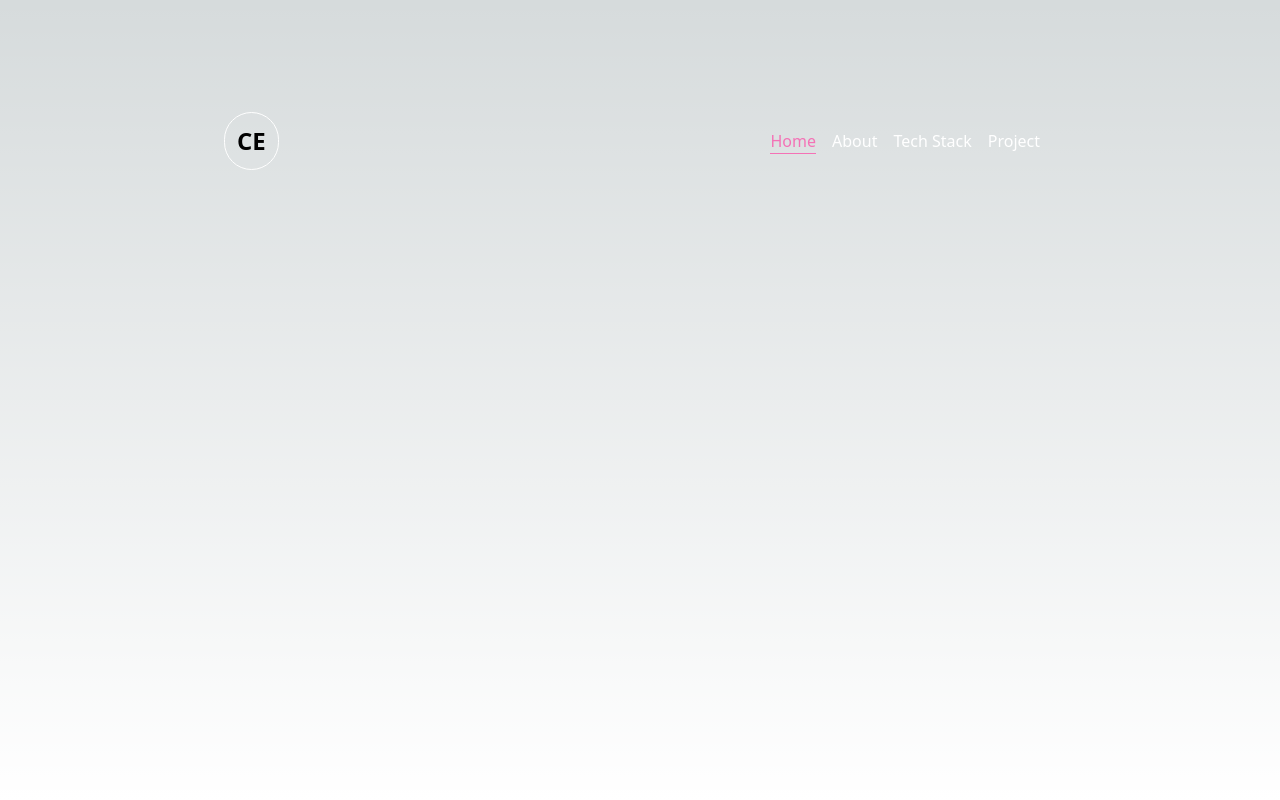
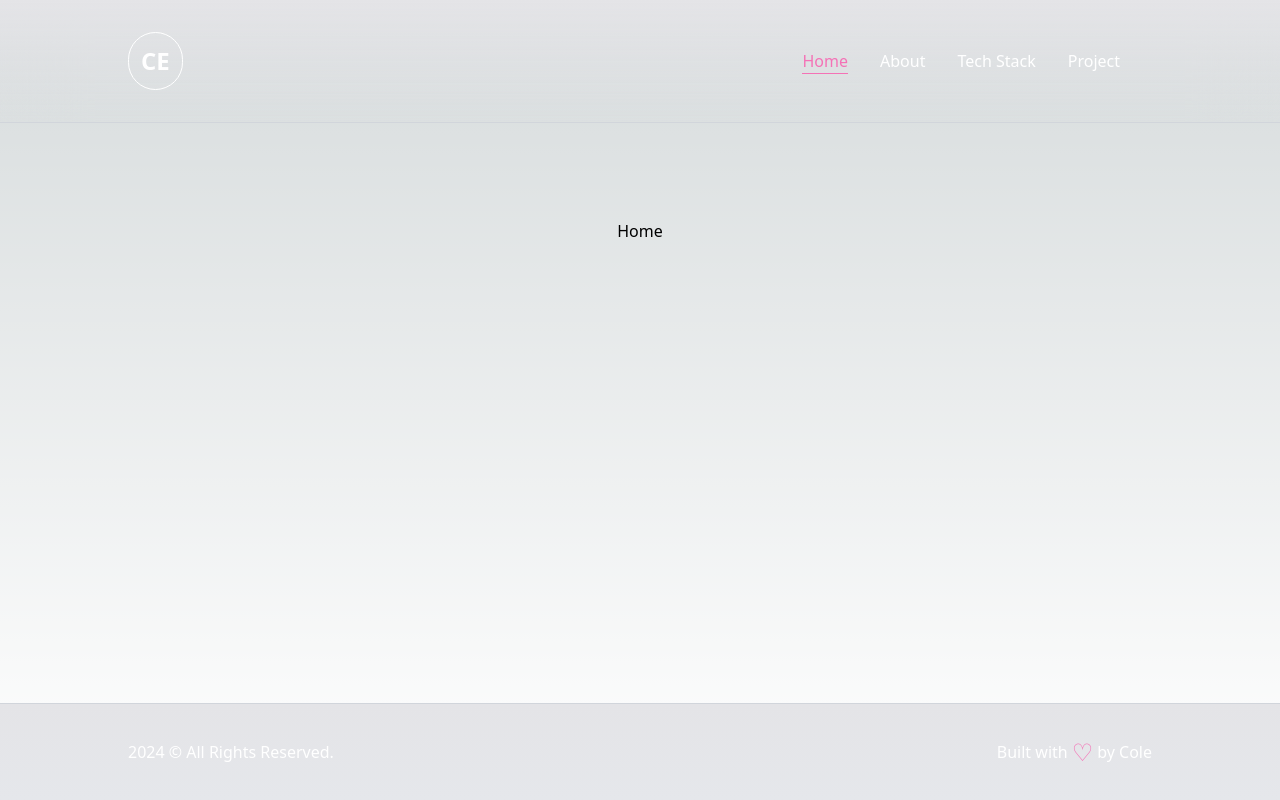
Before and after one commit to colenocks/portfolio_v2, a Next.js app: page / in a window 1280 px wide. Built offline with nearby package versions, Linux system fonts and the light colour scheme.

Commit message:
feat: footer, update navbar spacing and bottom border

```diff
--- /dev/null
+++ b/src/app/components/Footer.tsx
@@ -0,0 +1,17 @@
+import React from "react"
+
+const Footer = ({ className = "" }) => {
+  const year = new Date().getFullYear()
+  return (
+    <footer
+      className={`absolute bottom-0 flex w-full items-center justify-between gap-5 border-t border-gray-300 bg-gradient-to-b from-zinc-200 px-32 py-8 font-medium text-white backdrop-blur-2xl dark:border-neutral-800 dark:bg-zinc-800/30 dark:from-inherit lg:bg-gray-200 lg:dark:bg-zinc-800/30 ${className}`}
+    >
+      <span>{year} &copy; All Rights Reserved.</span>
+      <div className={"flex items-center"}>
+        Built with <span className={"px-1 text-2xl text-pink-400 "}>&#9825;</span>by Cole
+      </div>
+    </footer>
+  )
+}
+
+export default Footer
--- a/src/app/components/Navbar.tsx
+++ b/src/app/components/Navbar.tsx
@@ -1,7 +1,7 @@
-'use client'
-import Link from 'next/link'
-import Logo from './Logo'
-import { usePathname } from 'next/navigation'
+"use client"
+import Link from "next/link"
+import Logo from "./Logo"
+import { usePathname } from "next/navigation"
 
 interface CustomLinkProps {
   href: string
@@ -9,16 +9,15 @@ interface CustomLinkProps {
   className: string
 }
 
-const CustomLink = ({ href, title, className = '' }: CustomLinkProps) => {
+const CustomLink = ({ href, title, className = "" }: CustomLinkProps) => {
   const pathname = usePathname()
-  console.log(pathname)
   return (
-    <Link href={href} className={`${className} group relative hover:text-pink-400 ${pathname === href ? 'text-pink-400' : 'text-white'}`}>
+    <Link href={href} className={`${className} group relative hover:text-pink-400 ${pathname === href ? "text-pink-400" : "text-white"}`}>
       {title}
 
       <span
         className={`ease absolute -bottom-0.5 left-0 inline-block h-[1px] bg-pink-400 transition-[width] duration-300 group-hover:w-full group-hover:bg-pink-400
-      ${pathname === href ? 'w-full' : 'w-0'}`}
+      ${pathname === href ? "w-full" : "w-0"}`}
       >
         &nbsp;
       </span>
@@ -28,13 +27,13 @@ const CustomLink = ({ href, title, className = '' }: CustomLinkProps) => {
 
 const NavBar = () => {
   return (
-    <header className="flex w-full items-center justify-between px-32 py-4 font-medium">
+    <header className="flex w-full items-center justify-between border-b border-gray-300 bg-gradient-to-b from-zinc-200 px-32 py-8 font-medium text-white backdrop-blur-2xl dark:border-neutral-800 dark:bg-zinc-800/30 dark:from-inherit lg:dark:bg-zinc-800/30">
       <Logo />
       <nav className="">
-        <CustomLink href="/" title="Home" className="ml-4" />
-        <CustomLink href="/about" title="About" className="ml-4" />
-        <CustomLink href="/tech-stack" title="Tech Stack" className="ml-4" />
-        <CustomLink href="/project" title="Project" className="mx-4" />
+        <CustomLink href="/" title="Home" className="ml-8" />
+        <CustomLink href="/about" title="About" className="ml-8" />
+        <CustomLink href="/tech-stack" title="Tech Stack" className="ml-8" />
+        <CustomLink href="/project" title="Project" className="mx-8" />
       </nav>
     </header>
   )
--- a/src/app/page.tsx
+++ b/src/app/page.tsx
@@ -1,10 +1,13 @@
 import Image from "next/image"
 import NavBar from "./components/Navbar"
+import Footer from "./components/Footer"
 
 export default function Home() {
   return (
-    <main className="flex min-h-screen flex-col items-center justify-between p-24">
+    <>
       <NavBar />
-    </main>
+      <main className="min-h-screen-minus-header-footer flex flex-col items-center justify-between p-24">Home</main>
+      <Footer />
+    </>
   )
 }
--- a/tailwind.config.ts
+++ b/tailwind.config.ts
@@ -1,20 +1,18 @@
-import type { Config } from "tailwindcss";
+import type { Config } from "tailwindcss"
 
 const config: Config = {
-  content: [
-    "./src/pages/**/*.{js,ts,jsx,tsx,mdx}",
-    "./src/components/**/*.{js,ts,jsx,tsx,mdx}",
-    "./src/app/**/*.{js,ts,jsx,tsx,mdx}",
-  ],
+  content: ["./src/pages/**/*.{js,ts,jsx,tsx,mdx}", "./src/components/**/*.{js,ts,jsx,tsx,mdx}", "./src/app/**/*.{js,ts,jsx,tsx,mdx}"],
   theme: {
     extend: {
       backgroundImage: {
         "gradient-radial": "radial-gradient(var(--tw-gradient-stops))",
-        "gradient-conic":
-          "conic-gradient(from 180deg at 50% 50%, var(--tw-gradient-stops))",
+        "gradient-conic": "conic-gradient(from 180deg at 50% 50%, var(--tw-gradient-stops))",
+      },
+      spacing: {
+        "screen-minus-header-and-footer": "calc(100vh - 88px - 64px)",
       },
     },
   },
   plugins: [],
-};
-export default config;
+}
+export default config
```
